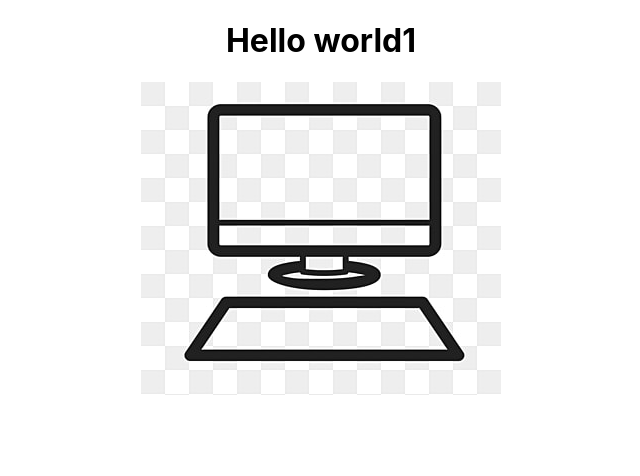
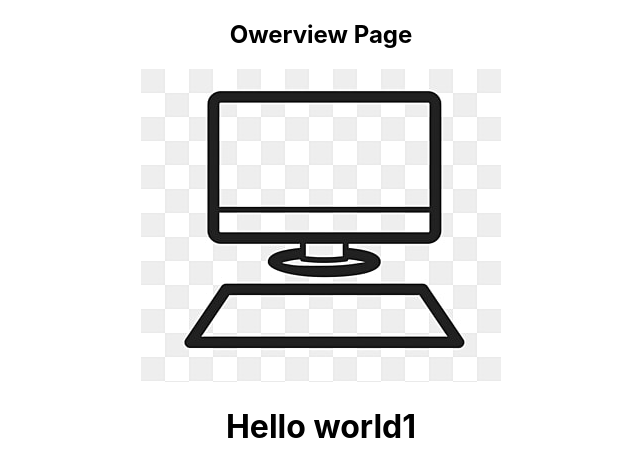
Before and after one commit to DavronZiyavetdinov/vazifabesh, a React (Create React App) app: page / in a window 1280 px wide. Shown: the top 476 px of the page, without its empty margins (319-959 px from the left). Built offline with nearby package versions, Linux system fonts and the light colour scheme.

Commit message:
add nmaa

```diff
--- a/src/App.js
+++ b/src/App.js
@@ -4,8 +4,20 @@
 function App() {
   return (
     <div className="App">
-      <h1>Hello world1 </h1>
-      <img src={monitor} alt="" />
+      <header>
+        <div>
+          <h2>Owerview Page</h2>
+        </div>
+        <div>
+          <img src={monitor} alt="" />
+          <img src="" alt="" />
+          <img src="" alt="" />
+        </div>
+        <div></div>
+        <h1>Hello world1 </h1>
+
+      </header>
+
 
     </div>
   );
```
